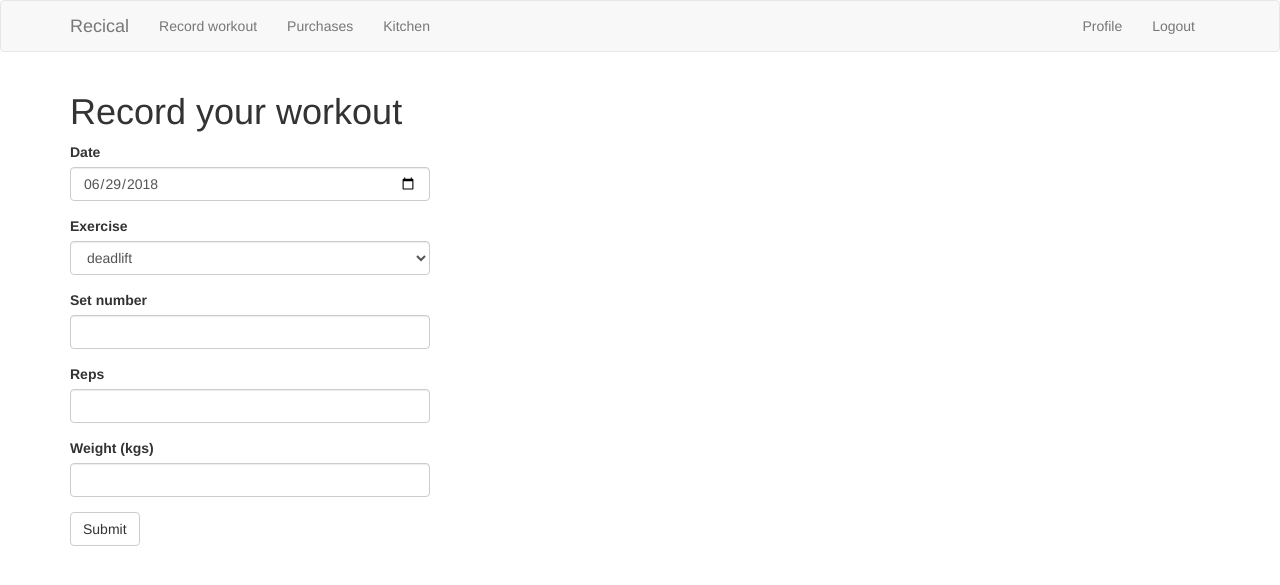
After one commit to ntkris/recical, a Flask app: page /record_workout in a window 1280 px wide. The commit adds this page. Shown: the top 585 px of the page. Run offline with Flask 2, Linux system fonts and the light colour scheme; the visitor is signed in with stand-in values (Sample User, id 1); data comes from the database, SQL or seed files in the repository; some libraries are stand-ins or nearby versions.

Commit message:
Added workout section

```diff
--- a/app/main/forms.py
+++ b/app/main/forms.py
@@ -1,7 +1,8 @@
+from datetime import datetime
 from flask_wtf import FlaskForm
-from wtforms import StringField, SubmitField, DecimalField, SelectField, TextAreaField, SelectMultipleField
+from wtforms import StringField, SubmitField, DecimalField, SelectField, TextAreaField, SelectMultipleField, IntegerField
 from wtforms.fields.html5 import DateField
-from wtforms.validators import ValidationError, DataRequired, Length
+from wtforms.validators import ValidationError, DataRequired, Length, NumberRange
 from app.models import User
 
 
@@ -18,7 +19,7 @@ class PurchasesForm(FlaskForm):
 
 
 class CleanKitchenForm(FlaskForm):
-    ingredients = SelectMultipleField('Ingredients', coerce=int)
+    ingredients = SelectMultipleField('Ingredients', coerce=int, option_widget=True)
     submit = SubmitField('Bin it!')
 
 
@@ -38,3 +39,12 @@ class EditProfileForm(FlaskForm):
             user = User.query.filter_by(username=self.username.data).first()
             if user is not None:
                 raise ValidationError('Please use a different username.')
+
+
+class ExercisesForm(FlaskForm):
+    date = DateField('Date', format='%Y-%m-%d', default=datetime.today, validators=[DataRequired()])
+    exercise = SelectField('Exercise', choices = [("d", "deadlift")], option_widget=True, validators=[DataRequired()])
+    set_id = IntegerField('Set number', validators=[DataRequired(), NumberRange(min=1, max=99,message="Please enter a value between %(min)d and %(max)d")])
+    reps = IntegerField('Reps', validators=[DataRequired(), NumberRange(min=1, max=99, message="Please enter a value between %(min)d and %(max)d")])
+    weight = DecimalField('Weight (kgs)', validators=[DataRequired(), NumberRange(min=0.25, max=99,message="Please enter a value between %(min)d and %(max)d")])
+    submit = SubmitField('Submit')
--- a/app/main/routes.py
+++ b/app/main/routes.py
@@ -5,8 +5,8 @@ from flask_login import login_required
 
 
 from app import db
-from app.main.forms import PurchasesForm, EditProfileForm, CleanKitchenForm
-from app.models import User, Purchases
+from app.main.forms import PurchasesForm, EditProfileForm, CleanKitchenForm, ExercisesForm
+from app.models import User, Purchases, ExerciseLog
 from app.main import bp
 
 
@@ -76,15 +76,30 @@ def edit_profile():
 def kitchen():
     user = User.query.filter_by(username=current_user.username).first()
     user_id = user.id
-    purchases = Purchases.query.filter_by(user_id=user_id).all()
+    purchases = Purchases.query.filter_by(user_id=user_id, binned=False).all()
 
     if purchases is not None:
         form = CleanKitchenForm()
         form.ingredients.choices = [(g.id, g.ingredient) for g in purchases]
         if form.validate_on_submit():
-            ''' Need to add here to update entires'''
+            for i in form.ingredients.data:
+                binned_purchase = Purchases.query.filter_by(id=i).update(dict(binned=True, binned_timestamp = datetime.utcnow()))
+                db.session.commit()
             flash('Your items have been binned.')
         return render_template('kitchen.html', title ='Kitchen', user=user, purchases=purchases, form=form)
 
     else:
         return render_template('kitchen.html', title='Kitchen', user=user, purchases=purchases)
+
+
+@bp.route('/record_workout', methods=['GET', 'POST'])
+@login_required
+def record_workout():
+    form = ExercisesForm()
+    if form.validate_on_submit():
+        ExerciseLog.date = form.date.data
+        ExerciseLog.set_id = form.set_id.data
+        ExerciseLog.reps = form.reps.data
+        ExerciseLog.weight = form.weight.data
+        flash('Your workout has been recorded.')
+    return render_template('record_workout.html', title='Record your workout', user=user, form=form)
--- a/app/models.py
+++ b/app/models.py
@@ -68,6 +68,15 @@ class Purchases(db.Model):
         return '<Purchases {}>'.format(self.ingredient)
 
 
+class ExerciseLog(db.Model):
+    id = db.Column(db.Integer, primary_key=True)
+    date = db.Column(db.DateTime, index=True, default=datetime.utcnow)
+    set_id = db.Column(db.Integer)
+    reps = db.Column(db.Integer)
+    weight = db.Column(db.Integer)
+    user_id = db.Column(db.Integer, db.ForeignKey('user.id'))
+
+
 @login.user_loader
 def load_user(id):
     return User.query.get(int(id))
--- a/app/templates/base.html
+++ b/app/templates/base.html
@@ -21,6 +21,7 @@
                 <ul class="nav navbar-nav">
                     {% if current_user.is_anonymous %}
                     {% else %}
+                    <li><a href="{{ url_for('main.record_workout') }}">Record workout</a></li>
                     <li><a href="{{ url_for('main.purchases') }}">Purchases</a></li>
                     <li><a href="{{ url_for('main.kitchen') }}">Kitchen</a></li>
                     {% endif %}
--- /dev/null
+++ b/app/templates/record_workout.html
@@ -0,0 +1,11 @@
+{% extends "base.html" %}
+{% import 'bootstrap/wtf.html' as wtf %}
+
+{% block app_content %}
+    <h1>Record your workout</h1>
+        <div class="row">
+        <div class="col-md-4">
+            {{ wtf.quick_form(form) }}
+        </div>
+        </div>
+{% endblock %}
```
Also changed, not shown: app/templates/clean_kitchen.html (deleted, +0 -22 lines), migrations/versions/bb86e53e7def_.py (added, +39 -0 lines), 4 other files.
